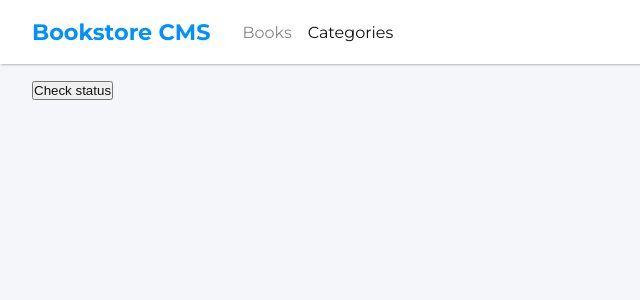
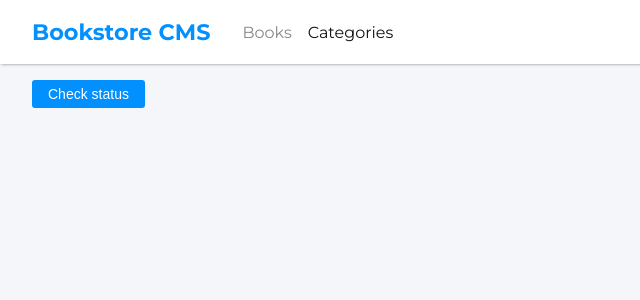
Before and after one commit to oyhpnayiaw-as-micronaut/bookstore, a React (Create React App) app: page /categories in a window 1280 px wide. Shown: the top 300 px of the page, without its empty margins (0-640 px from the left). Built offline with nearby package versions, Linux system fonts and the light colour scheme.

Commit message:
Change button component

```diff
--- a/src/components/categories/Categories.js
+++ b/src/components/categories/Categories.js
@@ -1,9 +1,11 @@
 import React from 'react';
+
+import Button from '../shared/Button';
 
 function Categories() {
   return (
     <div>
-      <button type="button">Check status</button>
+      <Button>Check status</Button>
     </div>
   );
 }
```
